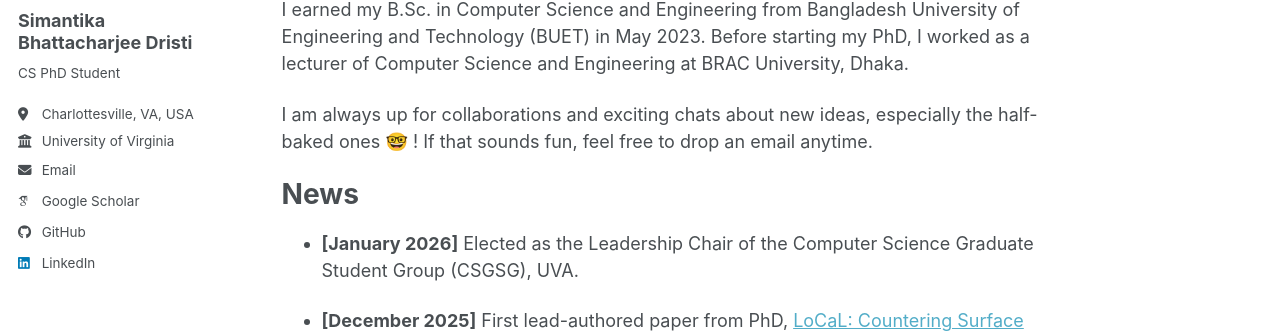
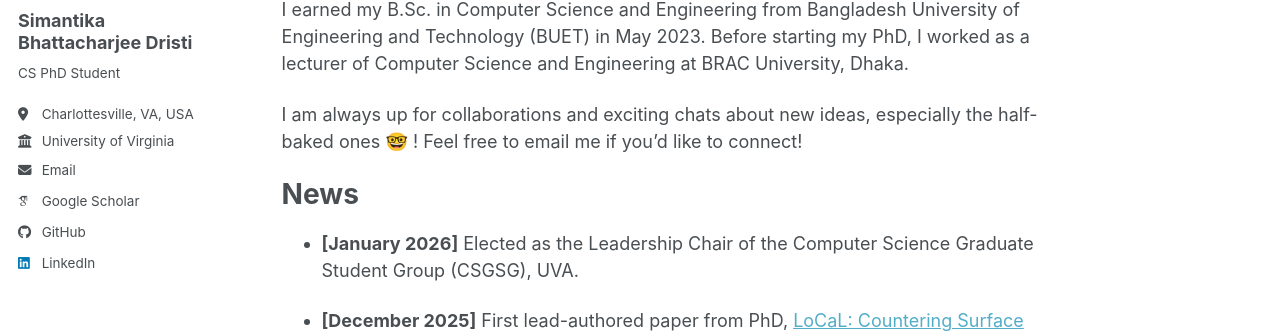
Before and after one commit to Dristi123/Dristi123.github.io, a Jekyll site: the page built from _pages/about.md, in a window 1280 px wide and 900 px high. Shown: the part 311-644 px from the top of the window. Built offline with Jekyll 4.4.1, drawn with Linux system fonts in a browser that asks for light colours; some web fonts are replaced; a script bundle is joined from its source files by our own code; library files that are not in the unit come from our copies.

Commit message:
Update collaboration invitation in about.md
Reworded the invitation for collaboration and connection.

```diff
--- a/_pages/about.md
+++ b/_pages/about.md
@@ -8,7 +8,7 @@ redirect_from:
 <h1>About Me</h1>
 <p>Hi, I am a PhD student in Computer Science at the University of Virginia (UVA), advised by <a href="https://matthewbdwyer.github.io/"> Prof. Matthew B. Dwyer</a>. I am a member of the <a href="https://less-lab-uva.github.io/">LESS Lab</a> research group. My research lies at the intersection of software engineering and generative AI, with a focus on leveraging Large Language Models (LLMs) to enhance the testing, evaluation, and reasoning capabilities of software systems.</p>
 <p>I earned my B.Sc. in Computer Science and Engineering from Bangladesh University of Engineering and Technology (BUET) in May 2023. Before starting my PhD, I worked as a lecturer of Computer Science and Engineering at BRAC University, Dhaka. </p>
-<p>I am always up for collaborations and exciting chats about new ideas, especially the half-baked ones 🤓 ! If that sounds fun, feel free to drop an email anytime. </p>
+<p>I am always up for collaborations and exciting chats about new ideas, especially the half-baked ones 🤓 ! Feel free to email me if you’d like to connect! </p>
 
 <h1>News</h1>
 
```
